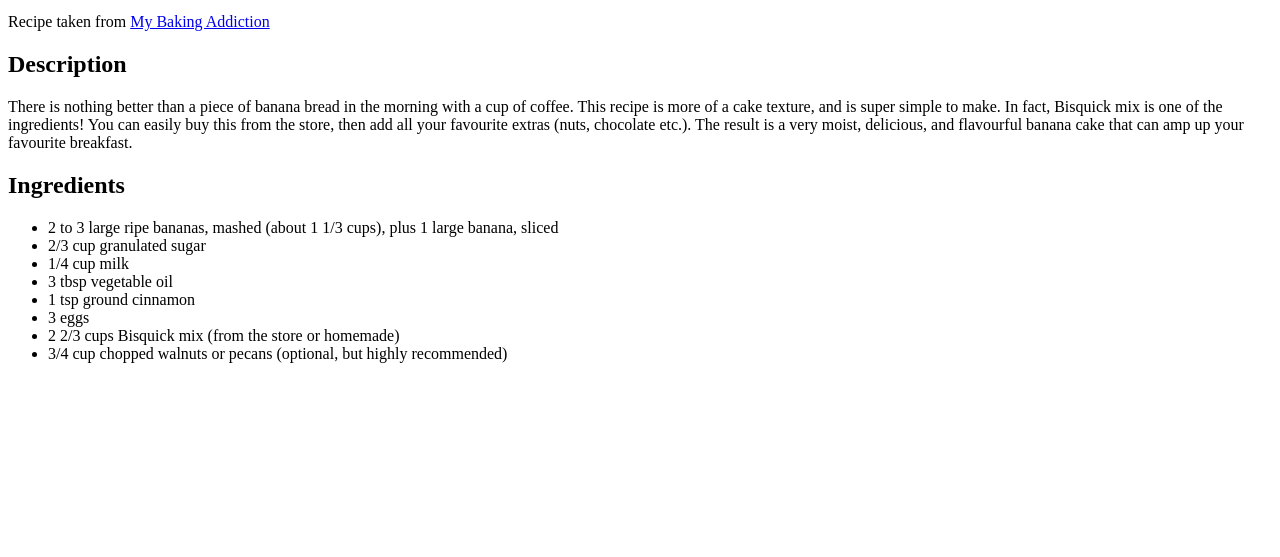
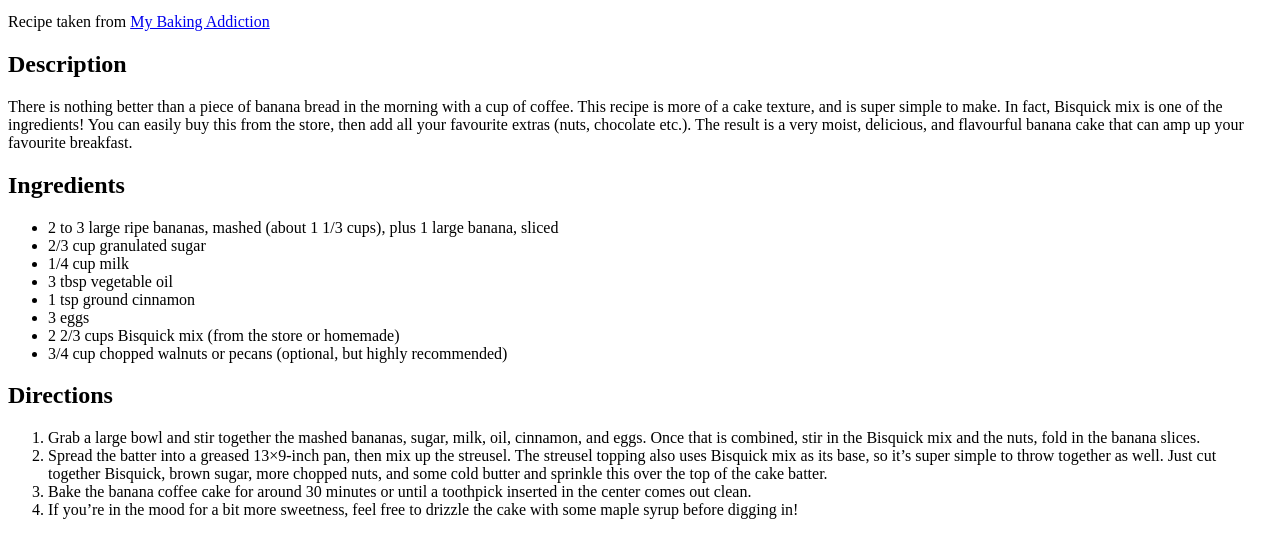
Before and after one commit to CarisPolo/odin-recipes, a plain HTML site: page recipes/bananacake.html in a window 1280 px wide. Shown: the part 101-658 px from the top of the page. Drawn offline with Linux system fonts and the light colour scheme.

Commit message:
Add directions for Banana Coffee Cake

```diff
--- a/recipes/bananacake.html
+++ b/recipes/bananacake.html
@@ -27,8 +27,13 @@
         <li>3/4 cup chopped walnuts or pecans (optional, but highly recommended)</li>
     </ul>
 
-
-
+    <h2>Directions</h2>
+    <ol>
+        <li>Grab a large bowl and stir together the mashed bananas, sugar, milk, oil, cinnamon, and eggs. Once that is combined, stir in the Bisquick mix and the nuts, fold in the banana slices.</li>
+        <li>Spread the batter into a greased 13×9-inch pan, then mix up the streusel. The streusel topping also uses Bisquick mix as its base, so it’s super simple to throw together as well. Just cut together Bisquick, brown sugar, more chopped nuts, and some cold butter and sprinkle this over the top of the cake batter.</li>
+        <li>Bake the banana coffee cake for around 30 minutes or until a toothpick inserted in the center comes out clean.</li>
+        <li>If you’re in the mood for a bit more sweetness, feel free to drizzle the cake with some maple syrup before digging in!</li>
+    </ol>
 
     </body>
 </html>
```
